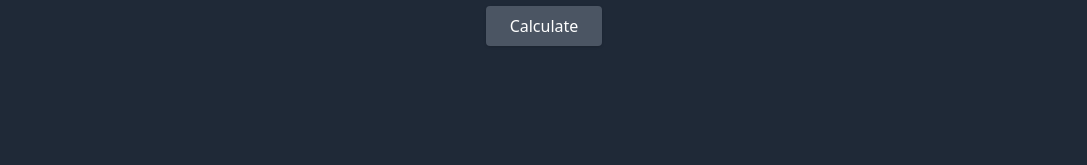
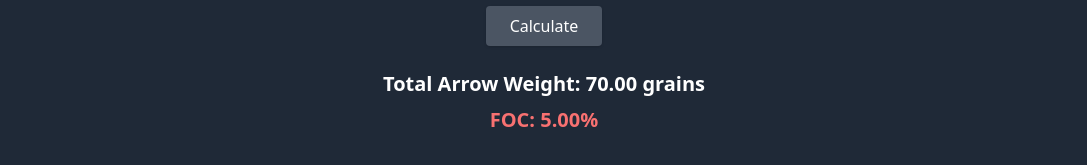
Before and after one commit to GabeWalls/arrow-grain-calculator, a React (Create React App) app in the folder frontend/: page / in a window 1280 px wide. Both pictures are taken after typing "5", "5", "5", "5", "5" into the empty fields and a click on the button "Calculate". Shown: the part 487-652 px from the top of the page, without its empty margins (96-1183 px from the left). Built offline with nearby package versions, Linux system fonts and the light colour scheme; no server answers.

Commit message:
Added FOC percentage

```diff
--- a/frontend/src/App.js
+++ b/frontend/src/App.js
@@ -15,6 +15,7 @@ function App() {
   const [shaftGrains, setShaftGrains] = useState(0);
   const [totalGrains, setTotalGrains] = useState(null);
   const [fletchCount, setFletchCount] = useState('3');
+  const [focPercent, setFocPercent] = useState(null);
 
   useEffect(() => {
     const gpiNum = parseFloat(gpi);
@@ -26,21 +27,37 @@ function App() {
     }
   }, [gpi, arrowLength]);
 
-const handleScrollToInput = (partName) => {
-  let selectorName = partName;
+  useEffect(() => {
+    const shaft = parseFloat(shaftGrains);
+    const knock = parseFloat(components.knock);
+    const insert = parseFloat(components.insert);
+    const fletching = parseFloat(components.fletching);
+    const tip = parseFloat(components.tip);
+    const length = parseFloat(arrowLength);
 
-  // Map "shaft" click to GPI input
-  if (partName === 'shaft') {
-    selectorName = 'gpi';
-  }
+    const total = shaft + knock + insert + fletching + tip;
+    setTotalGrains(!isNaN(total) ? total.toFixed(2) : null);
 
-  const input = document.querySelector(`input[name="${selectorName}"]`);
-  if (input) {
-    input.scrollIntoView({ behavior: 'smooth', block: 'center' });
-    input.focus();
-  }
-};
+    const balancePoint =
+      ((tip * length) +
+        (insert * (length - 1)) +
+        (shaft * (length / 2)) +
+        (fletching * (length - 2)) +
+        (knock * 0)) / total;
 
+    const foc = ((balancePoint - (length / 2)) / length) * 100;
+    setFocPercent(!isNaN(foc) ? foc.toFixed(2) : null);
+  }, [components, shaftGrains, arrowLength]);
+
+  const handleScrollToInput = (partName) => {
+    let selectorName = partName;
+    if (partName === 'shaft') selectorName = 'gpi';
+    const input = document.querySelector(`input[name="${selectorName}"]`);
+    if (input) {
+      input.scrollIntoView({ behavior: 'smooth', block: 'center' });
+      input.focus();
+    }
+  };
 
   const handleChange = (e) => {
     setComponents({
@@ -79,6 +96,11 @@ const handleScrollToInput = (partName) => {
     return options;
   };
 
+  const getFocColor = (foc) => {
+    const value = parseFloat(foc);
+    return value >= 10 && value <= 20 ? 'text-green-400' : 'text-red-400';
+  };
+
   return (
     <div className="min-h-screen bg-gray-800 text-white flex flex-col items-center px-4 py-8">
       <h1 className="text-3xl font-bold mb-6">Arrow Grain Calculator</h1>
@@ -115,18 +137,18 @@ const handleScrollToInput = (partName) => {
             onChange={(e) => setFletchCount(e.target.value)}
             className="text-black px-2 py-1 rounded shadow w-full"
           >
-            {[2, 3, 4].map((count) => (
+            {[3, 4].map((count) => (
               <option key={count} value={count}>{count}</option>
             ))}
           </select>
         </div>
 
-        {/* Shaft GPI */}
+        {/* Shaft GPI + Length */}
         <div className="flex flex-col items-center">
           <label className="mb-1 text-center">Shaft (Grains Per Inch)</label>
           <input
             type="number"
-            name = "gpi"
+            name="gpi"
             value={gpi}
             onChange={(e) => setGpi(e.target.value)}
             className="text-black px-2 py-1 rounded shadow w-full"
@@ -189,6 +211,12 @@ const handleScrollToInput = (partName) => {
           Total Arrow Weight: {totalGrains} grains
         </h2>
       )}
+
+      {focPercent !== null && (
+        <h2 className={`mt-2 text-xl font-semibold ${getFocColor(focPercent)}`}>
+          FOC: {focPercent}%
+        </h2>
+      )}
     </div>
   );
 }
```
